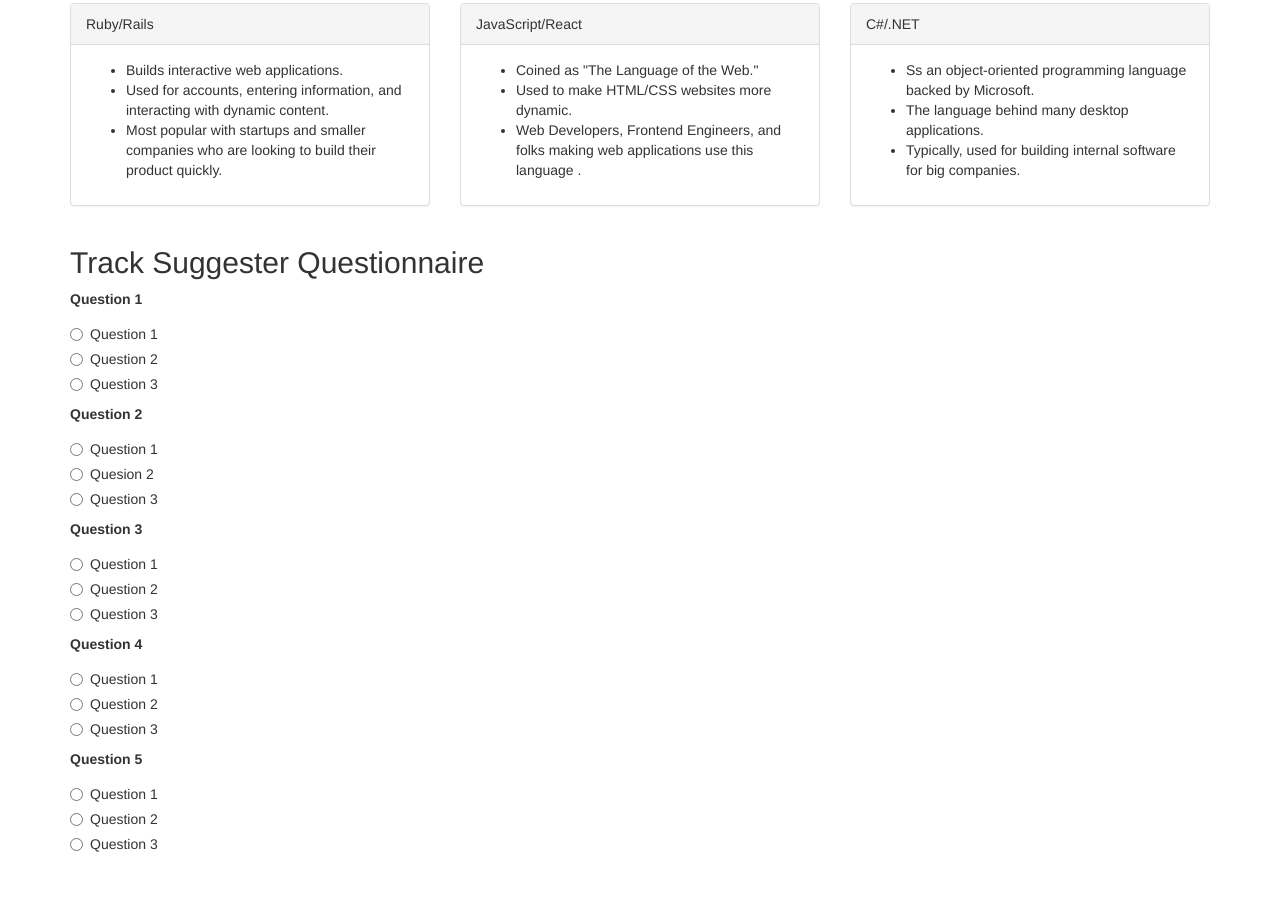
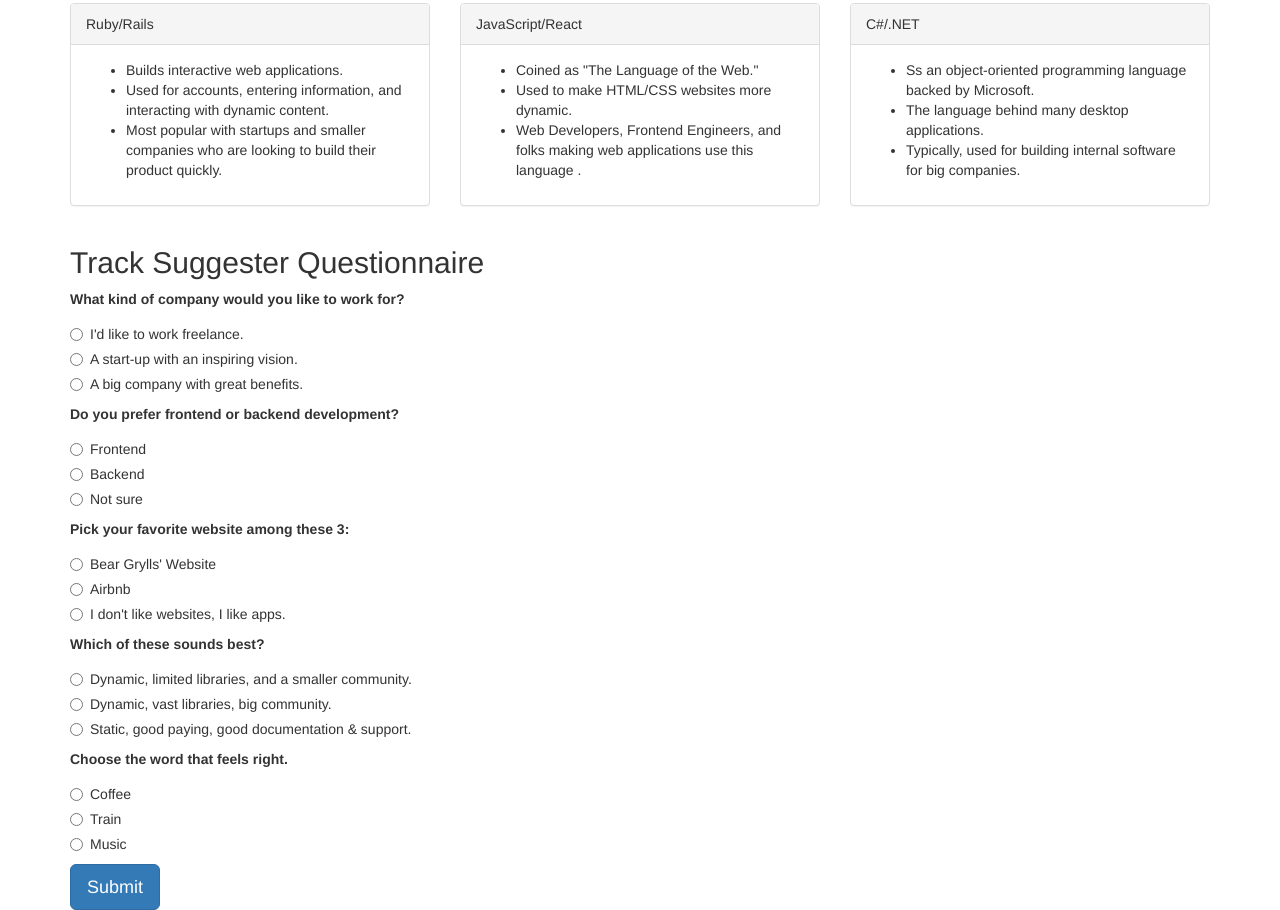
Before and after one commit to bjrshea/track-suggester, a plain HTML site: page index.html in a window 1280 px wide. Shown: the part 509-1419 px from the top of the page. Before the commit the page ends 1373 px from the top, so only its background shows below. Drawn offline with Linux system fonts and the light colour scheme.

Commit message:
Fill in questionnaire questions & answers.

```diff
--- a/index.html
+++ b/index.html
@@ -9,7 +9,7 @@
   </head>
   <body>
     <!-- Header -->
-    <div class="cotainer-fluid">
+    <div class="cotainer">
       <div class="header">
         <a href="#sign-up">SIGN UP</a>
         <a href="#about">ABOUT</a>
@@ -68,101 +68,106 @@
       </div>
       <!-- Questionnaire -->
       <h2>Track Suggester Questionnaire</h2>
-      <label>Question 1</label>
+      <form>
+        <label>What kind of company would you like to work for?</label>
         <div class="radio">
           <label>
             <input type="radio" name="question1" value="answer1">
-          Question 1
+            I'd like to work freelance.
           </label>
         </div>
         <div class="radio">
           <label>
             <input type="radio" name="question1" value="answer2">
-          Question 2
+            A start-up with an inspiring vision.
           </label>
         </div>
         <div class="radio">
           <label>
             <input type="radio" name="question1" value="answer3">
-          Question 3
+            A big company with great benefits.
           </label>
         </div>
-      <label>Question 2</label>
+        <label>Do you prefer frontend or backend development?</label>
         <div class="radio">
           <label>
             <input type="radio" name="question2" value="answer4">
-          Question 1
+            Frontend
           </label>
         </div>
         <div class="radio">
           <label>
             <input type="radio" name="question2" value="answer5">
-          Quesion 2
+            Backend
           </label>
         </div>
         <div class="radio">
           <label>
             <input type="radio" name="question2" value="answer6">
-          Question 3
+            Not sure
           </label>
         </div>
-      <label>Question 3</label>
+        <label>Pick your favorite website among these 3:</label>
         <div class="radio">
           <label>
             <input type="radio" name="question3" value="answer7">
-          Question 1
+            Bear Grylls' Website
           </label>
         </div>
         <div class="radio">
           <label>
             <input type="radio" name="question3" value="answer8">
-          Question 2
+            Airbnb
           </label>
         </div>
         <div class="radio">
           <label>
             <input type="radio" name="question3" value="answer9">
-          Question 3
+            I don't like websites, I like apps.
           </label>
         </div>
-      <label>Question 4</label>
+        <label>Which of these sounds best?</label>
         <div class="radio">
           <label>
             <input type="radio" name="question3" value="answer7">
-          Question 1
+            Dynamic, limited libraries, and a smaller community.
           </label>
         </div>
         <div class="radio">
           <label>
             <input type="radio" name="question3" value="answer8">
-          Question 2
+            Dynamic, vast libraries, big community.
           </label>
         </div>
         <div class="radio">
           <label>
             <input type="radio" name="question3" value="answer9">
-          Question 3
+            Static, good paying, good documentation & support.
           </label>
         </div>
-      <label>Question 5</label>
+        <label>Choose the word that feels right.</label>
         <div class="radio">
           <label>
             <input type="radio" name="question3" value="answer7">
-          Question 1
+            Coffee
           </label>
         </div>
         <div class="radio">
           <label>
             <input type="radio" name="question3" value="answer8">
-          Question 2
+            Train
           </label>
         </div>
         <div class="radio">
           <label>
             <input type="radio" name="question3" value="answer9">
-          Question 3
+            Music
           </label>
         </div>
+
+        <button type="submit" class="btn btn-primary btn-lg">Submit</button>
+
+      </form>
 
 
     </div>
```
Lines whose indentation alone changed are shown as unchanged.
